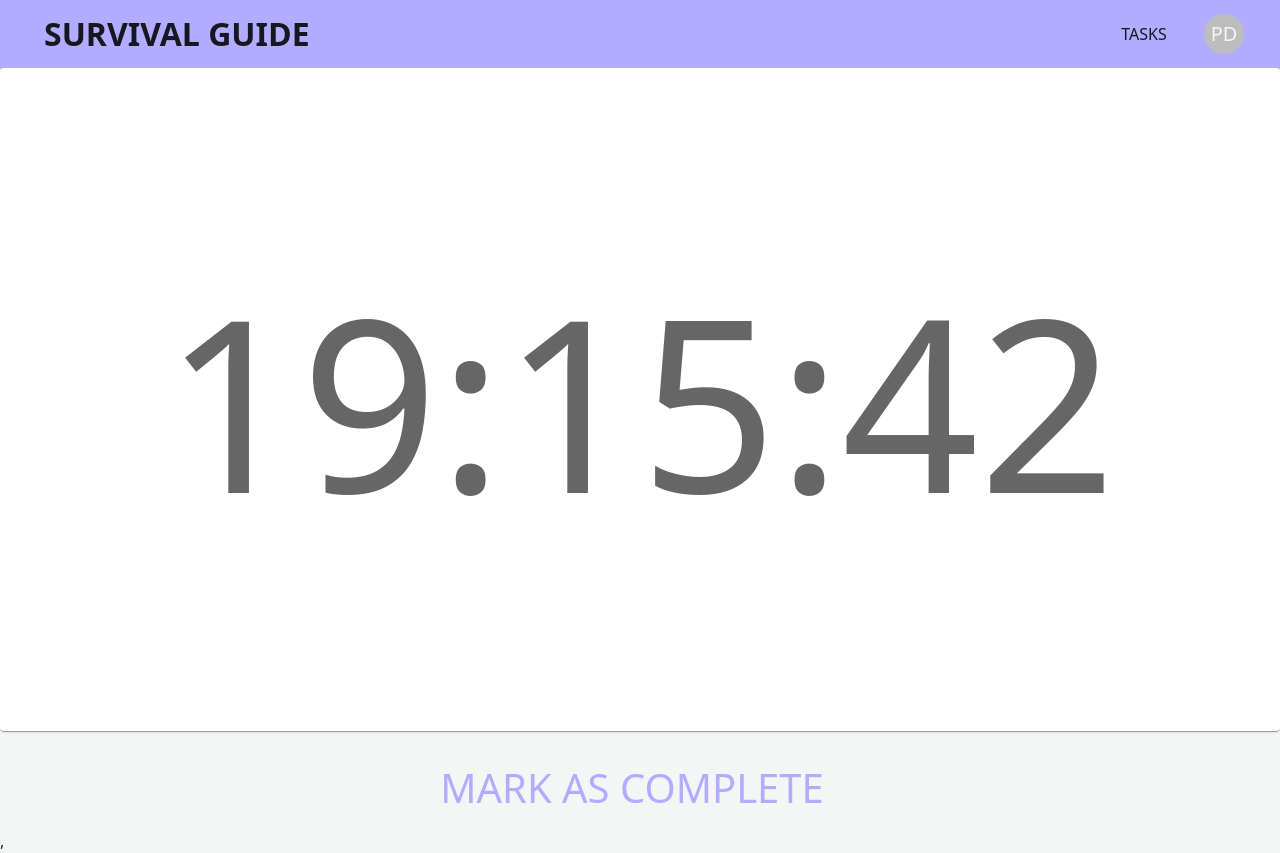
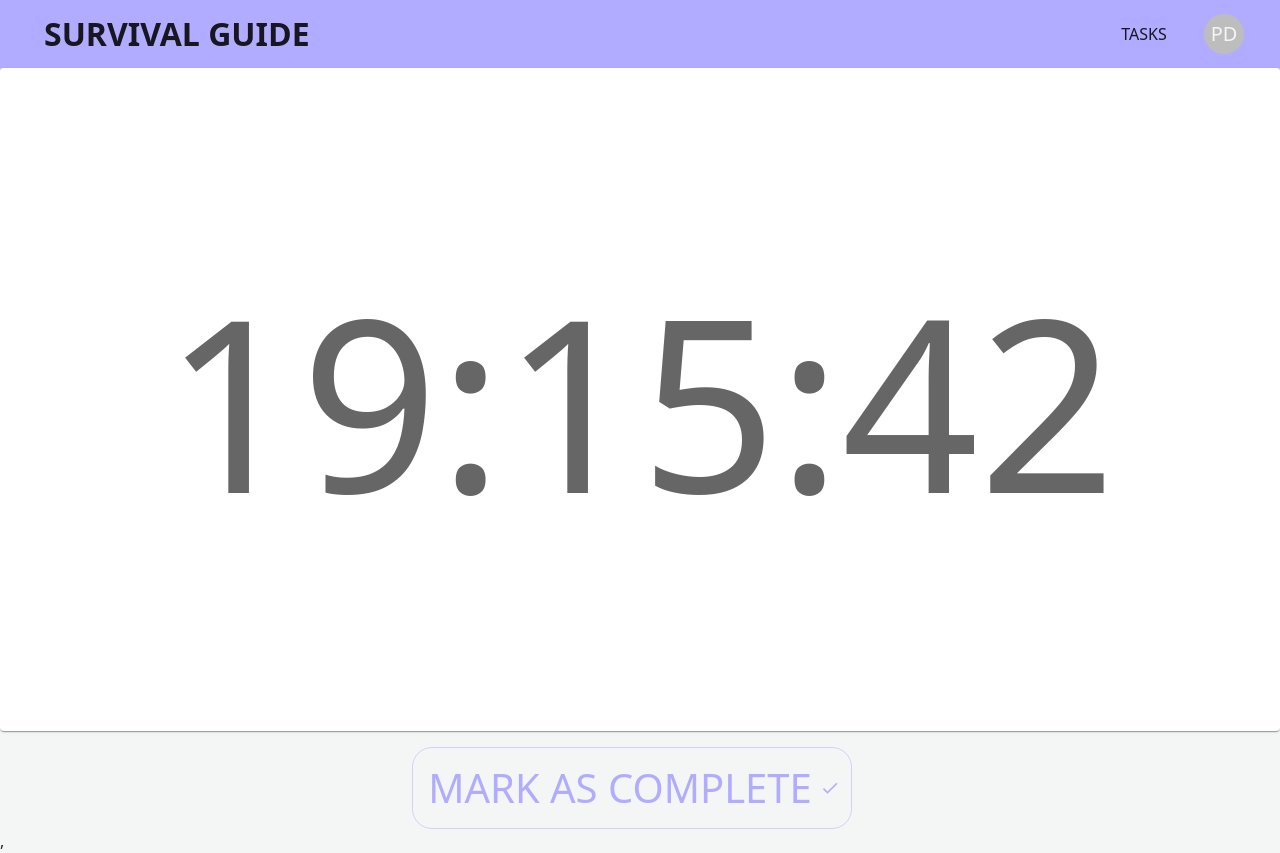
Before and after one commit to Sylvainyabre/survival, a React (Create React App) app in the folder frontend/: page /tasktime in a window 1280 px wide. Built offline with nearby package versions, Linux system fonts and the light colour scheme.

Commit message:
Update Tasktime.js

```diff
--- a/frontend/src/Tasktime.js
+++ b/frontend/src/Tasktime.js
@@ -8,6 +8,7 @@ import Paper from '@mui/material/Paper';
 
 import NavBar from './navBar.js';
 import Button from '@mui/material/Button';
+import CheckIcon from '@mui/icons-material/Check';
 
 const Item = styled(Paper)(({ theme }) => ({
     backgroundColor: theme.palette.mode === 'dark' ? '#1A2027' : '#fff',
@@ -101,7 +102,7 @@ const Tasktime = () => {
         <Grid >
             <Grid item xs={12}>
                 <NavBar/>
-                <Item style={{ paddingTop: "10rem", paddingBottom: "10rem",
+                <Item color='inherit' style={{ paddingTop: "10rem", paddingBottom: "10rem",
                  fontWeight: "500", fontSize: "15rem" }}>
                     {timer}
                 </Item>
@@ -114,7 +115,8 @@ const Tasktime = () => {
               alignItems="center"
               spacing={2}
             >
-              <Button style={{fontWeight: "300", fontSize: "2.5rem"}}>
+              <Button variant="outlined" endIcon={<CheckIcon/>}
+              style={{fontWeight: "300", fontSize: "2.5rem"}}>
               Mark as Complete
             </Button>
             </Grid>
```
